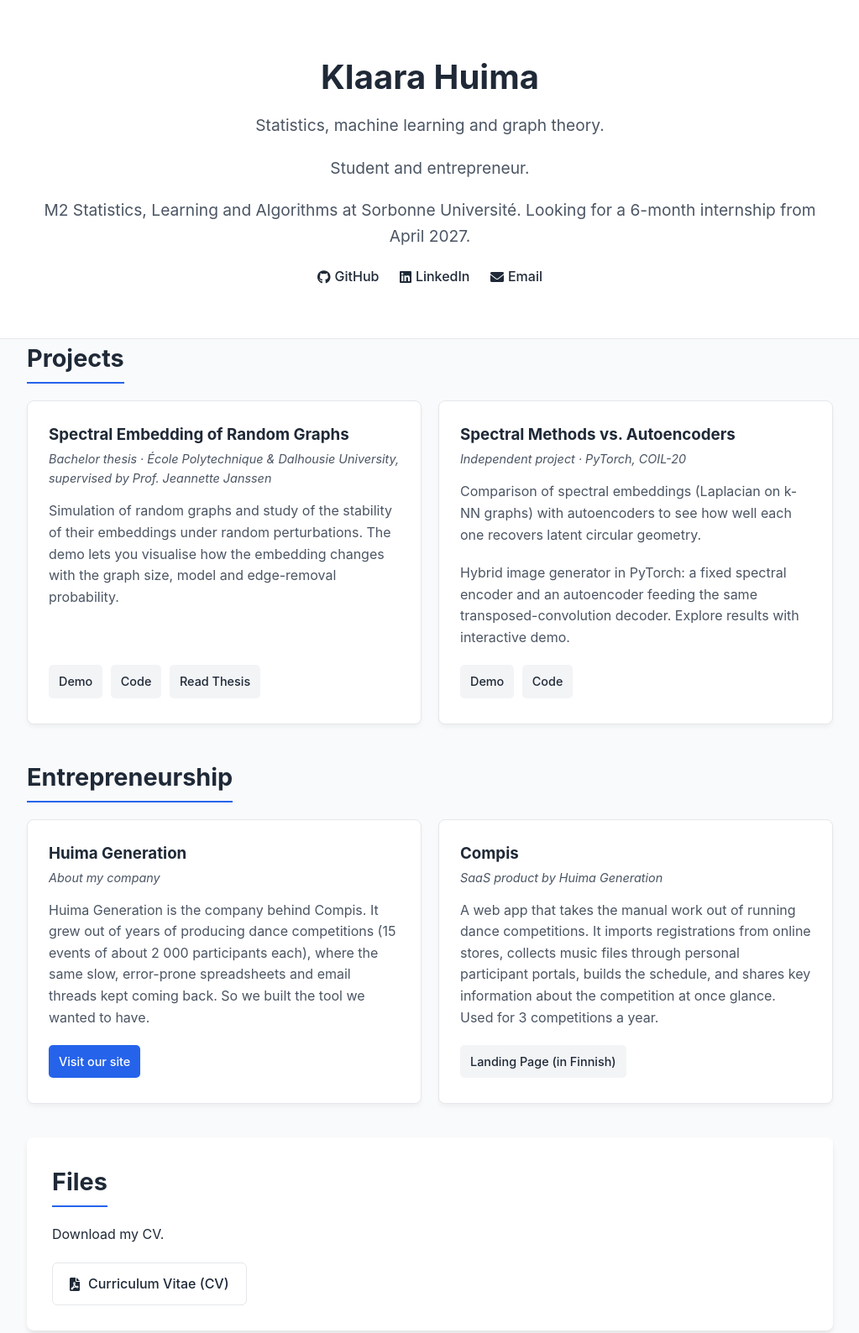
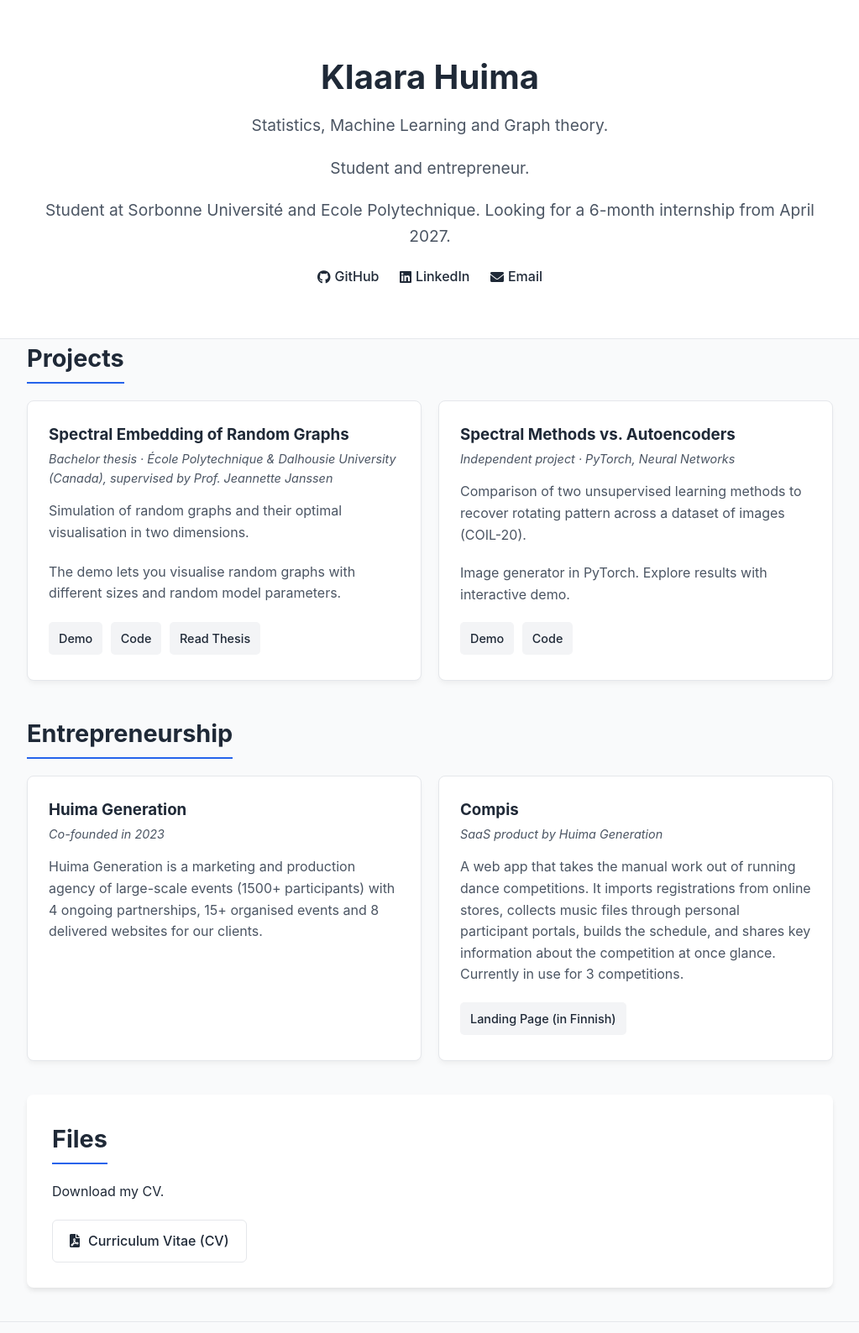
Before and after one commit to klaarahuima/klaarahuima.github.io, a plain HTML site: page index.html in a window 1280 px wide. Shown: the top 1588 px of the page at 84% size, without its empty margins (128-1151 px from the left). Drawn offline with Linux system fonts and the light colour scheme.

Commit message:
Update index.html

```diff
--- a/index.html
+++ b/index.html
@@ -13,9 +13,9 @@
     <header>
         <div class="container header-content">
             <h1>Klaara Huima</h1>
-            <p>Statistics, machine learning and graph theory.</p>
+            <p>Statistics, Machine Learning and Graph theory.</p>
             <p>Student and entrepreneur.</p>
-            <p>M2 Statistics, Learning and Algorithms at Sorbonne Université. Looking for a 6-month internship from April 2027.</p>
+            <p>Student at Sorbonne Université and Ecole Polytechnique. Looking for a 6-month internship from April 2027.</p>
             <div class="social-links">
                 <a href="https://github.com/klaarahuima" target="_blank" rel="noopener noreferrer"><i class="fab fa-github"></i> GitHub</a>
                 <a href="https://www.linkedin.com/in/klaarahuima/" target="_blank" rel="noopener noreferrer"><i class="fab fa-linkedin"></i> LinkedIn</a>
@@ -34,8 +34,9 @@
                 <!-- Project 1: Bachelor thesis -->
                 <div class="card">
                     <h3>Spectral Embedding of Random Graphs</h3>
-                    <p class="subtitle"><em>Bachelor thesis · École Polytechnique &amp; Dalhousie University, supervised by Prof. Jeannette Janssen</em></p>
-                    <p> Simulation of random graphs and study of the stability of their embeddings under random perturbations. The demo lets you visualise how the embedding changes with the graph size, model and edge-removal probability.</p>
+                    <p class="subtitle"><em>Bachelor thesis · École Polytechnique &amp; Dalhousie University (Canada), supervised by Prof. Jeannette Janssen</em></p>
+                    <p> Simulation of random graphs and their optimal visualisation in two dimensions.</p>
+                    <p>The demo lets you visualise random graphs with different sizes and random model parameters.</p>
                     <div class="card-links">
                         <!-- TODO: replace each "#" with the real link, or delete the button until it is ready -->
                         <a href="https://spectral-embedding-research.onrender.com/" class="btn" target="_blank" rel="noopener noreferrer">Demo</a>
@@ -47,9 +48,9 @@
                 <!-- Project 2: Machine Learning (personal project) -->
                 <div class="card">
                     <h3>Spectral Methods vs. Autoencoders</h3>
-                    <p class="subtitle"><em>Independent project · PyTorch, COIL-20</em></p>
-                    <p> Comparison of spectral embeddings (Laplacian on k-NN graphs) with autoencoders to see how well each one recovers latent circular geometry.</p>
-                       <p>Hybrid image generator in PyTorch: a fixed spectral encoder and an autoencoder feeding the same transposed-convolution decoder. Explore results with interactive demo.</p>
+                    <p class="subtitle"><em>Independent project · PyTorch, Neural Networks</em></p>
+                    <p> Comparison of two unsupervised learning methods to recover rotating pattern across a dataset of images (COIL-20).</p>
+                    <p> Image generator in PyTorch. Explore results with interactive demo.</p>
                     <div class="card-links">
                         <a href="#" class="btn" target="_blank" rel="noopener noreferrer">Demo</a>
                         <a href="#" class="btn" target="_blank" rel="noopener noreferrer">Code</a>
@@ -67,18 +68,15 @@
                 <!-- Company Intro -->
                 <div class="card">
                     <h3>Huima Generation</h3>
-                    <p class="subtitle"><em>About my company</em></p>
-                    <p>Huima Generation is the company behind Compis. It grew out of years of producing dance competitions (15 events of about 2 000 participants each), where the same slow, error-prone spreadsheets and email threads kept coming back. So we built the tool we wanted to have.</p>
-                    <div class="card-links">
-                        <a href="#" target="_blank" rel="noopener noreferrer" class="btn primary-btn">Visit our site</a>
-                    </div>
+                    <p class="subtitle"><em>Co-founded in 2023</em></p>
+                    <p> Huima Generation is a marketing and production agency of large-scale events (1500+ participants) with 4 ongoing partnerships, 15+ organised events and 8 delivered websites for our clients. </p>
                 </div>
 
                 <!-- Compis SaaS -->
                 <div class="card">
                     <h3>Compis</h3>
                     <p class="subtitle"><em>SaaS product by Huima Generation</em></p>
-                    <p>A web app that takes the manual work out of running dance competitions. It imports registrations from online stores, collects music files through personal participant portals, builds the schedule, and shares key information about the competition at once glance. Used for 3 competitions a year.</p>
+                    <p>A web app that takes the manual work out of running dance competitions. It imports registrations from online stores, collects music files through personal participant portals, builds the schedule, and shares key information about the competition at once glance. Currently in use for 3 competitions.</p>
                     <div class="card-links">
                         <a href="https://compis.huimageneration.com" target="_blank" rel="noopener noreferrer" class="btn">Landing Page (in Finnish)</a>
                     </div>
```
